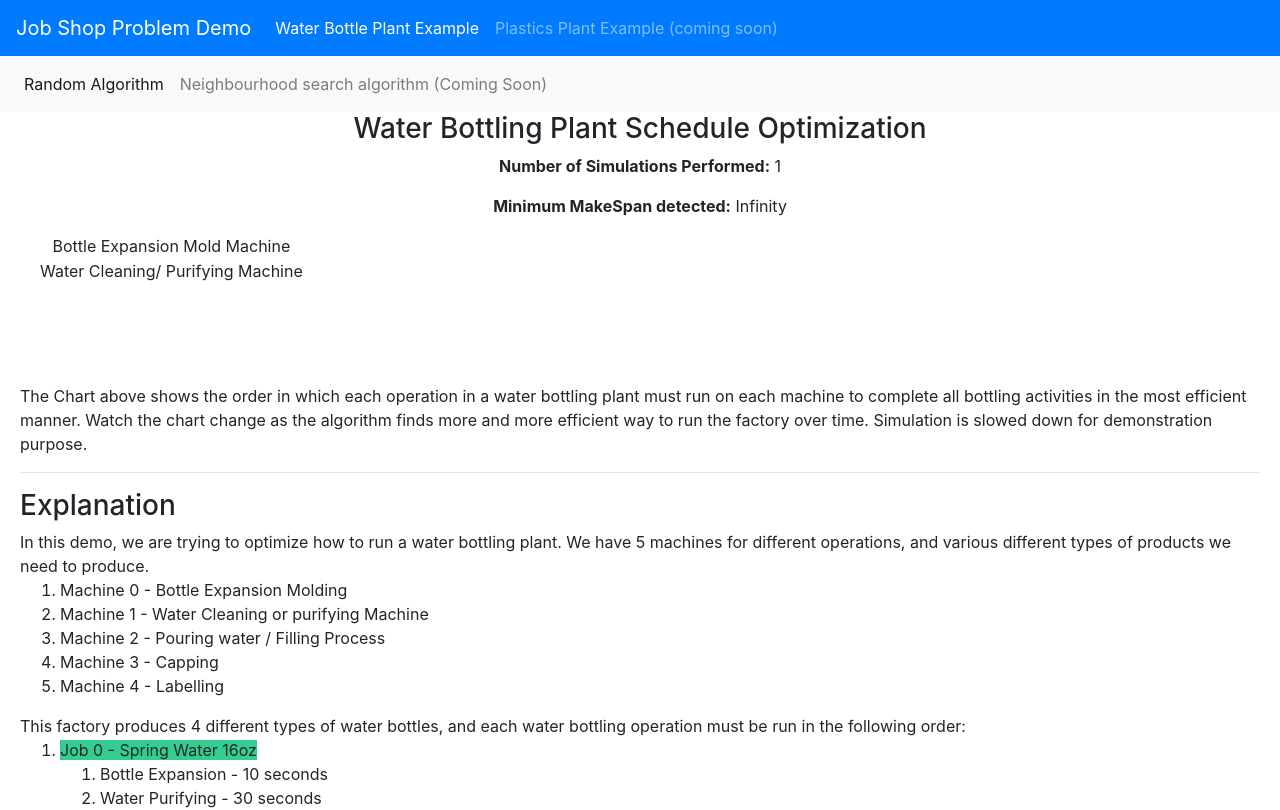
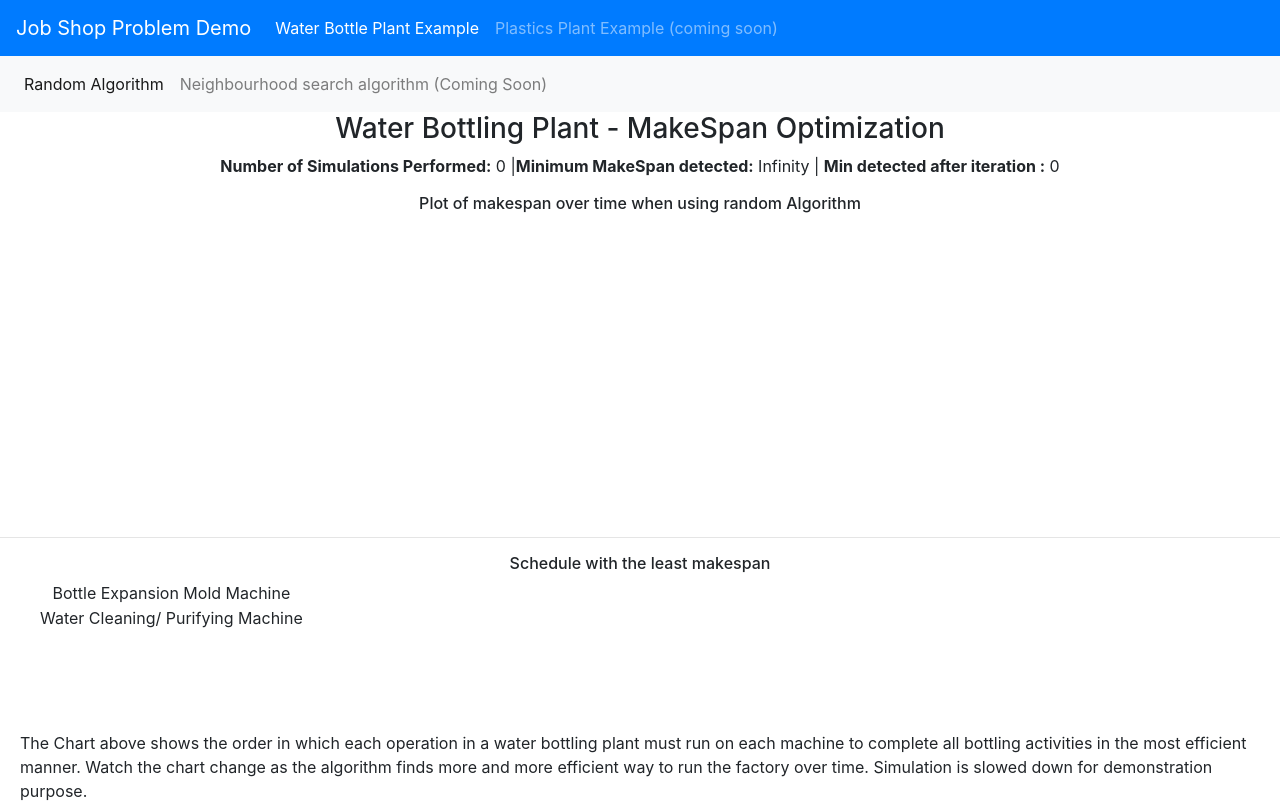
Before and after one commit to kisna72/job-shop-scheduling-problem-javascript, a React (Create React App) app in the folder jssp-frontend/: page / in a window 1280 px wide. Shown: the top 810 px of the page. Built offline with nearby package versions, Linux system fonts and the light colour scheme.

Commit message:
added 2d chart that shows iteration vs makespan over time

```diff
--- a/jssp-frontend/src/App.js
+++ b/jssp-frontend/src/App.js
@@ -12,6 +12,8 @@ import {
   generateRandom1D
 } from './JSSP';
 import { NavBar , SubNavBar } from './components/navbar';
+import TwoDPlot from './TwoDPlot';
+
 
 // Parameters for algorithm. Problem is defined in a problem definition file.
 const PROBLEM_INSTANCE_FILE = "demo.txt"
@@ -56,8 +58,10 @@ class App extends React.Component {
     this.state = {
       schedule:[[],[]],
       makeSpan:Infinity,
+      minMakeSpanDetectedIteration:0,
       iterations:0,
-      workerInstance : new Worker(WebWorkerScript)
+      workerInstance : new Worker(WebWorkerScript),
+      makeSpanHistory:[]
     }
     //this.runOptimizationAlgo(problem, 10, 1)
     // setTimeout( () => {this.runOptimizationAlgo(problem, 1, 1)},1000)
@@ -72,20 +76,24 @@ class App extends React.Component {
         // {"type":"iterationCount","value":200}
         // {"type":"newSchedule","value":[[],...]}
         if(e.data && e.data.type === "iterationCount"){
-          console.log(`New Iteration Count ${e.data.value}`)
+          //console.log(`New Iteration Count ${e.data.value}`)
           this.setState({
-            iterations:e.data.value
+            iterations:e.data.iteration,
+            makeSpanHistory:[...this.state.makeSpanHistory,...e.data.newMakeSpan]
           })
         }
         else if(e.data && e.data.type === "newSchedule"){
           console.log(`New Schedule ${e.data.schedule}`)
-          this.setState({schedule : e.data.schedule, makeSpan:e.data.makeSpan});
+          this.setState({
+            schedule : e.data.schedule, makeSpan:e.data.makeSpan,
+            minMakeSpanDetectedIteration: e.data.minMakeSpanDetectedIteration
+          });
         } else {
           console.log("generic Message ", e.data);
         }
 
     }, false);
-    this.state.workerInstance.postMessage({algorithmRepetition:10000,problem:problem,algorithmMaxTimeSecs:10})
+    this.state.workerInstance.postMessage({algorithmRepetition:10000,problem:problem,algorithmMaxTimeSecs:30})
   }
 
   // runOptimizationAlgo(problem, algorithmRepetition, algorithmMaxTimeSecs ){
@@ -127,18 +135,20 @@ class App extends React.Component {
   // }
   render(){
     console.log("Render function re-running", this.state.schedule)
+    const screenWidth = window.innerWidth * 0.9
     return (
       <div className="App">
         <NavBar/>
         <SubNavBar/>
-        <h3>Water Bottling Plant Schedule Optimization</h3>
+        <h3>Water Bottling Plant - MakeSpan Optimization</h3>
         <p>
-          <strong>Number of Simulations Performed:</strong> {this.state.iterations}
+          <strong>Number of Simulations Performed:</strong> {this.state.iterations}  |
+          <strong>Minimum MakeSpan detected:</strong> {this.state.makeSpan} | <strong>Min detected after iteration :</strong> {this.state.minMakeSpanDetectedIteration}
         </p>
-        <p>
-          <strong>Minimum MakeSpan detected:</strong> {this.state.makeSpan}
-        </p>
-
+        <h6>Plot of makespan over time when using random Algorithm</h6>
+        <TwoDPlot data={this.state.makeSpanHistory} width={screenWidth} />
+        <hr></hr>
+        <h6>Schedule with the least makespan</h6>
         <GanttChart schedule={this.state.schedule}/>
 
         <div className="explanation">
--- /dev/null
+++ b/jssp-frontend/src/TwoDPlot.js
@@ -0,0 +1,44 @@
+import React, { Component } from 'react';
+import './App.css';
+import '../node_modules/react-vis/dist/style.css';
+import {XYPlot, LineSeries, HorizontalGridLines, VerticalGridLines, XAxis, YAxis} from 'react-vis';
+
+class TwoDPlot extends Component {
+  render() {
+    console.log(this.props);
+    // Get props.data = [123,345,345,999 ...] from parent.
+    const data = this.props.data.map((val,idx)=>{
+      return {
+        x: idx,
+        y: val
+      }
+    })
+    // const data = [
+    //   {x: 0, y: 8},
+    //   {x: 1, y: 5},
+    //   {x: 2, y: 4},
+    //   {x: 3, y: 9},
+    //   {x: 4, y: 1},
+    //   {x: 5, y: 7},
+    //   {x: 6, y: 6},
+    //   {x: 7, y: 3},
+    //   {x: 8, y: 2},
+    //   {x: 9, y: 0}
+    // ];
+    return (
+      <div className="App">
+        <div>
+          <XYPlot height={this.props.height || 300} width={this.props.width || 300}>
+            <LineSeries data={data} />
+            <XAxis title="Number of Iterations" />
+            <YAxis title="MakeSpan" />
+            <VerticalGridLines />
+            <HorizontalGridLines />
+          </XYPlot>
+        </div>
+      </div>
+    );
+  }
+}
+
+export default TwoDPlot
--- a/jssp-frontend/src/worker.js
+++ b/jssp-frontend/src/worker.js
@@ -126,19 +126,21 @@ const workercode = () => {
         return jssp1d
         console.log(jobs)
     };
+    function sleep(miliseconds) {
+        // Evil sleep function used for demoing simulation.
+        var currentTime = new Date().getTime();
+
+        while (currentTime + miliseconds >= new Date().getTime()) {
+        }
+     }
+
     function _runOptimizationAlgo(problem, algorithmRepetition, algorithmMaxTimeSecs, context) {
         let makeSpan = Infinity;
         const algoStartTime = (new Date).getTime();
         const algoMaxEndTime = algoStartTime + (algorithmMaxTimeSecs * 1000)
+        const makeSpanHistory = []
         for(let i = 0; i < algorithmRepetition; i ++){
-            if(i%100  === 0){
-                const returnData = {
-                    type:'iterationCount',
-                    value:i+1
-                }
-                this.postMessage(returnData);
 
-            }
             if( (i%100==0) && (new Date).getTime() > algoMaxEndTime){ //Run time check every 100th run.
                 console.log("Ending because of time limit")
                 console.log("Ran times : " , i)
@@ -150,6 +152,18 @@ const workercode = () => {
 
             const ganttFromRandInput = randomizedInput.JSSP1dToGantt(problemCopy)
             const newMakeSpan = ganttFromRandInput.getMakeSpan();
+            makeSpanHistory.push(newMakeSpan)
+            if(i%1  === 0){
+                const returnData = {
+                    type:'iterationCount',
+                    iteration:i+1,
+                    newMakeSpan:makeSpanHistory
+                }
+                this.postMessage(returnData);
+                context.sleep(1*200) // Give UI thread enough time to renderthis.
+                makeSpanHistory.length = 0
+
+            }
 
             // console.log(ganttFromRandInput.schedule[0])
             if(newMakeSpan < makeSpan){
@@ -161,9 +175,11 @@ const workercode = () => {
                 const returnData = {
                     'type':'newSchedule',
                     'schedule':ganttFromRandInput.schedule,
-                    'makeSpan':makeSpan
+                    'makeSpan':makeSpan,
+                    "minMakeSpanDetectedIteration": i
                 }
-                this.postMessage(returnData)
+                this.postMessage(returnData);
+                context.sleep(1*1000)
                 // this.setState({
                 //   schedule:ganttFromRandInput.schedule,
                 //   makeSpan:makeSpan
```
